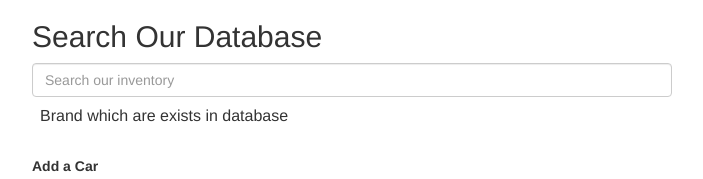
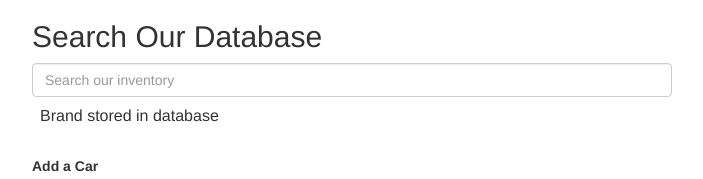
Before and after one commit to dipendra-karki/myfirstapp, a plain HTML site: page views/index.html in a window 1280 px wide. Shown: the top 179 px of the page, without its empty margins (288-991 px from the left). Drawn offline with Linux system fonts and the light colour scheme; no server answers.

Commit message:
The second Commit

```diff
--- a/views/index.html
+++ b/views/index.html
@@ -34,7 +34,7 @@
             <table class="table table-hover" id="result">
                 <thead>
                     <tr>
-                        <td>Brand which are exists in database</td>
+                        <td>Brand stored in database</td>
                     </tr>
                 </thead>
                 <tbody></tbody>
```
